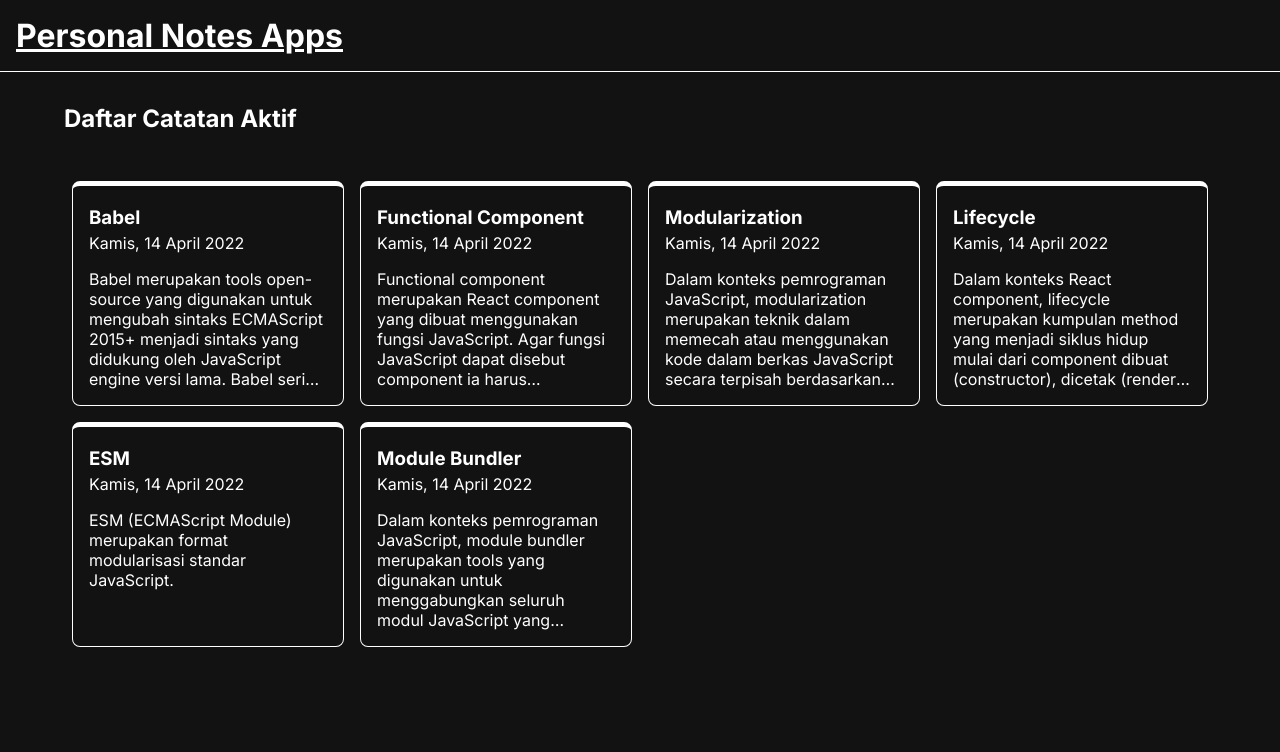
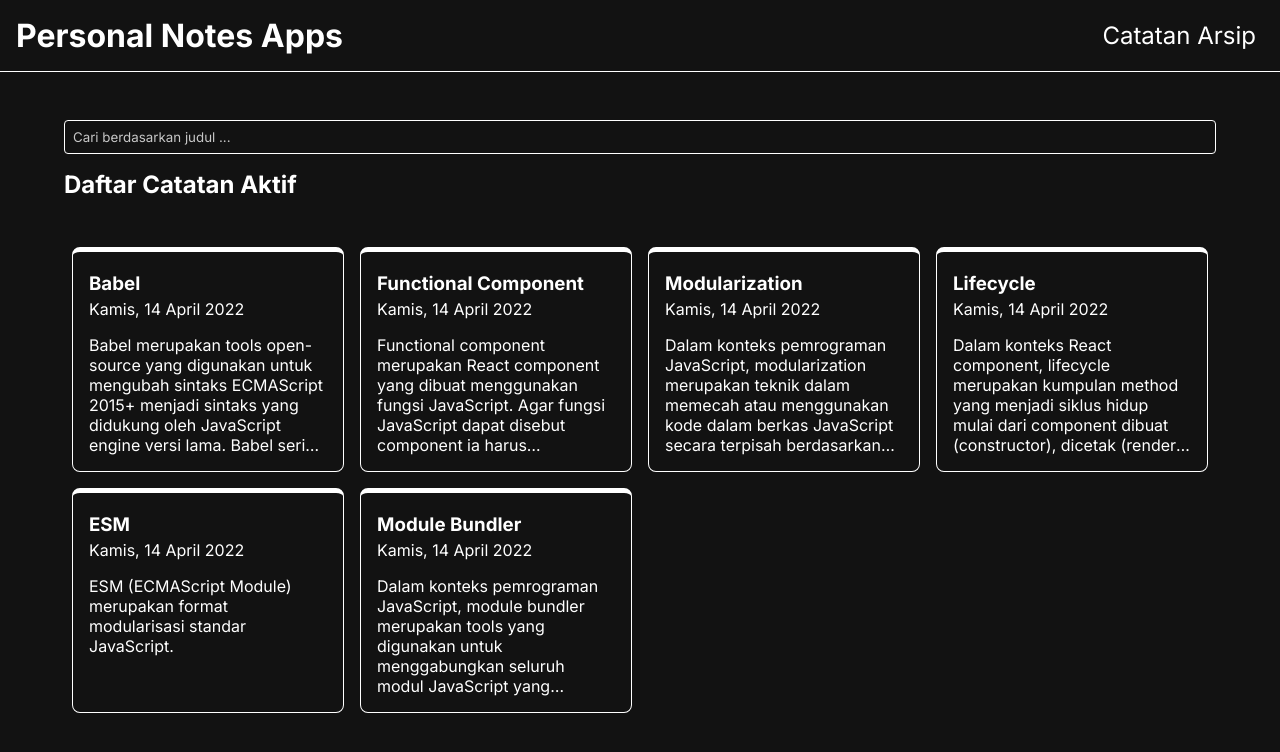
Before and after one commit to Pdz03/Personal-Notes-SPA, a React (Vite) app: page / in a window 1280 px wide. Shown: the top 752 px of the page. Built offline with nearby package versions, Linux system fonts and the light colour scheme.

Commit message:
Penambahan halaman detail

```diff
--- a/package.json
+++ b/package.json
@@ -9,9 +9,13 @@
     "preview": "vite preview"
   },
   "dependencies": {
+    "auto-bind": "^5.0.1",
+    "prop-types": "^15.8.1",
     "react": "^18.2.0",
     "react-dom": "^18.2.0",
-    "react-router-dom": "^6.14.1"
+    "react-icons": "^4.10.1",
+    "react-router-dom": "^6.14.1",
+    "sweetalert2": "^11.7.12"
   },
   "devDependencies": {
     "@types/react": "^18.0.28",
--- a/src/App.jsx
+++ b/src/App.jsx
@@ -1,18 +1,22 @@
 import React from 'react';
 import { Route, Routes, Link } from 'react-router-dom';
-import HomePage from './pages/HomePage';
 import AddPage from './pages/AddPage';
+import Navigation from './components/Navigation';
+import HomePageWrapper from './pages/HomePage';
+import DetailPage from './pages/DetailPage';
 
 function App() {
   return (
     <div className="app-container">
       <header>
-      <h1><Link to="/">Personal Notes Apps</Link></h1>
+      <h1><Link to="/" style={{textDecoration: 'none'}}>Personal Notes Apps</Link></h1>
+      <Navigation />
       </header>
       <main>
       <Routes>
-          <Route path="/" element={<HomePage />} />
+          <Route path="/" element={<HomePageWrapper />} />
           <Route path="/notes/new" element={<AddPage />} />
+          <Route path="/notes/:id" element={<DetailPage />} />
       </Routes>
       </main>
     </div>
--- /dev/null
+++ b/src/components/Detail.jsx
@@ -0,0 +1,38 @@
+import PropTypes from "prop-types";
+import { FaTrash } from "react-icons/fa";
+import { BiSolidArchiveIn } from "react-icons/bi"
+import { showFormattedDate } from "../utils/index";
+
+function Detail({ id, title, body, createdAt, archived, onDelete, onArchive }) {
+  const formattedDate = showFormattedDate(createdAt);
+
+  return (
+    <div className="section">
+      <div className="content">
+        <h2 className="detail-page__title">{title}</h2>
+        <p className="detail-page__createAt">{formattedDate}</p>
+        <p className="detail-page__body">{body}</p>
+        <p>{archived}</p>
+        <div className="detail-page__action">
+          <button className="action" type="button" onClick={() => onArchive(id)}>
+            <BiSolidArchiveIn />
+          </button>
+          <button className="action" type="button" onClick={() => onDelete(id)}>
+            <FaTrash />
+          </button>
+        </div>
+      </div>
+    </div>
+  );
+}
+
+Detail.propTypes = {
+  id: PropTypes.string.isRequired,
+  title: PropTypes.string.isRequired,
+  body: PropTypes.string.isRequired,
+  createdAt: PropTypes.string.isRequired,
+  archived: PropTypes.bool.isRequired,
+  onDelete: PropTypes.func.isRequired,
+};
+
+export default Detail;
--- /dev/null
+++ b/src/components/Navigation.jsx
@@ -0,0 +1,17 @@
+import React from 'react';
+import { Link } from 'react-router-dom';
+import { FaArchive } from 'react-icons/fa';
+
+function Navigation() {
+  return (
+    <nav className="navigation">
+      <ul>
+        <li>
+          <Link to="/archives" style={{textDecoration:'none'}}>Catatan Arsip</Link>
+        </li>
+      </ul>
+    </nav>
+  );
+}
+
+export default Navigation;
--- a/src/components/NoteItem.jsx
+++ b/src/components/NoteItem.jsx
@@ -1,17 +1,11 @@
 import React from 'react';
-// import DeleteButton from './DeleteButton';
-// import ArchiveButton from './ArchiveButton';
 import NoteItemBody from './NoteItemBody';
 import { showFormattedDate } from '../utils';
 
-function NoteItem({ title, body, createdAt, id, onDelete, onArchive, isArchive }) {
+function NoteItem({ title, body, createdAt, id, isArchive }) {
  return (
    <div className='note-item'>
-     <NoteItemBody title={title} body={body} date={showFormattedDate(createdAt)} />
-     <div className='note-item__action'>
-     {/* <DeleteButton id={id} onDelete={onDelete} />
-     <ArchiveButton id={id} onArchive={onArchive} isArchive={isArchive}/> */}
-     </div>
+     <NoteItemBody title={title} body={body} date={showFormattedDate(createdAt)} id={id} archived={isArchive} />
    </div>
  );
 }
--- a/src/components/NoteItemBody.jsx
+++ b/src/components/NoteItemBody.jsx
@@ -1,13 +1,24 @@
 import React from 'react';
+import { Link } from "react-router-dom";
+import PropTypes from "prop-types";
 
-function NoteItemBody({ title, date, body }) {
+function NoteItemBody({ title, date, body, id }) {
  return (
    <div className='note-item__content'>
-     <h3 className='note-item__title'>{title}</h3>
+     <h3 className='note-item__title'>
+     <Link to={`/notes/${id}`} style={{textDecoration: 'none'}}>{title}</Link>
+     </h3>
      <p className='note-item__date'>{date}</p>
      <p className='note-item__body'>{body}</p>
    </div>
  );
 }
 
+NoteItemBody.propTypes = {
+  id: PropTypes.string.isRequired,
+  title: PropTypes.string.isRequired,
+  body: PropTypes.string.isRequired,
+  date: PropTypes.string.isRequired,
+};
+
 export default NoteItemBody;
--- a/src/components/NoteList.jsx
+++ b/src/components/NoteList.jsx
@@ -9,6 +9,8 @@ function NoteList({ notes, onDelete, onArchive }) {
           <NoteItem
           key={note.id}
           id={note.id}
+          onArchive={onArchive}
+          isArchive={note.archived}
           {...note} />
         ))
       }
--- /dev/null
+++ b/src/components/SearchBar.jsx
@@ -0,0 +1,21 @@
+import React from 'react';
+import PropTypes from 'prop-types';
+
+function SearchBar({ keyword, keywordChange }) {
+  return (
+    <div className='search-bar'>
+    <input
+      type="text"
+      placeholder="Cari berdasarkan judul ..."
+      value={keyword}
+      onChange={(event) => keywordChange(event.target.value)} />
+      </div>
+  )
+}
+
+SearchBar.propType = {
+  keyword: PropTypes.string.isRequired,
+  keywordChange: PropTypes.func.isRequired
+}
+
+export default SearchBar;
--- /dev/null
+++ b/src/pages/DetailPage.jsx
@@ -0,0 +1,104 @@
+import React from "react";
+import { useNavigate, useParams } from "react-router-dom";
+import PropTypes from "prop-types";
+import Detail from "../components/Detail";
+import { getNote, deleteNote } from "../utils/local-data";
+import Swal from 'sweetalert2';
+import autoBind from 'auto-bind';
+// import NoteDetailEmpty from "../components/DetailNote/NoteDetailEmpty";
+
+function DetailPageWrapper() {
+  const { id } = useParams();
+  const navigate = useNavigate();
+  return <DetailPage id={id} navigate={navigate} />;
+}
+
+class DetailPage extends React.Component {
+  constructor(props) {
+    super(props);
+
+    this.state = {
+      note: null,
+      initializing: true,
+    };
+    autoBind(this);
+  }
+
+  async componentDidMount() {
+    const data  = await getNote(this.props.id);
+    this.setState(() => {
+      return {
+        note: data,
+        initializing: false,
+      };
+    });
+  }
+
+  async onDeleteHandler(id) {
+    await Swal.fire({
+      title: 'Apakah anda yakin?',
+      text: "Anda akan menghapus catatan ini!",
+      icon: 'warning',
+      showCancelButton: true,
+      confirmButtonColor: '#3085d6',
+      cancelButtonColor: '#d33',
+      cancelButtonText: 'Batal',
+      confirmButtonText: 'Ya, hapus!'
+    }).then((result) => {
+      if (result.isConfirmed) {
+        Swal.fire(
+          'Deleted!',
+          'Catatan telah terhapus.',
+          'success'
+        )
+        deleteNote(id);
+        this.props.navigate("/");
+      }
+    })
+  }
+
+  async onArchiveHandler(id) {
+    await Swal.fire({
+      title: 'Apakah anda yakin?',
+      text: "Anda akan mengarsipkan catatan ini!",
+      icon: 'warning',
+      showCancelButton: true,
+      confirmButtonColor: '#3085d6',
+      cancelButtonColor: '#d33',
+      cancelButtonText: 'Batal',
+      confirmButtonText: 'Ya, arsipkan!'
+    }).then((result) => {
+      if (result.isConfirmed) {
+        Swal.fire(
+          'Deleted!',
+          'Catatan anda telah diarsipkan',
+          'success'
+        )
+        ArchiveNote(id);
+        this.props.navigate("/");
+      }
+    })
+  }
+
+  render() {
+    if (this.state.initializing) {
+      return null;
+    }
+    // if (!this.state.note) {
+    //   return <NoteDetailEmpty />;
+    // }
+
+    return (
+      <section>
+        <Detail {...this.state.note} onDelete={this.onDeleteHandler} onArchive={this.onArchiveHandler} />
+      </section>
+    );
+  }
+}
+
+DetailPage.propTypes = {
+  id: PropTypes.string.isRequired,
+  navigate: PropTypes.func.isRequired,
+};
+
+export default DetailPageWrapper;
--- a/src/pages/HomePage.jsx
+++ b/src/pages/HomePage.jsx
@@ -1,68 +1,56 @@
 import React from 'react';
 import NoteList from '../components/NoteList';
 import { useSearchParams } from 'react-router-dom';
-import { getAllNotes } from '../utils/local-data';
-// import SearchBar from '../components/SearchBar';
+import { getActiveNotes } from '../utils/local-data';
+import SearchBar from '../components/SearchBar';
 
-// function HomePageWrapper() {
-//     const [searchParams, setSearchParams] = useSearchParams();
-//     const keyword = searchParams.get('keyword');
-//     function changeSearchParams(keyword) {
-//       setSearchParams({ keyword });
-//     }
+function HomePageWrapper() {
+    const [searchParams, setSearchParams] = useSearchParams();
+    const keyword = searchParams.get('keyword');
+    function changeSearchParams(keyword) {
+      setSearchParams({ keyword });
+    }
 
-//     return <HomePage defaultKeyword={keyword} keywordChange={changeSearchParams} />
-//   }
+    return <HomePage defaultKeyword={keyword} keywordChange={changeSearchParams} />
+  }
 
 class HomePage extends React.Component {
   constructor(props) {
     super(props);
 
     this.state = {
-        notes: getAllNotes(),
+        notes: getActiveNotes(),
         keyword: props.defaultKeyword || '',
       }
-
-    this.onDeleteHandler = this.onDeleteHandler.bind(this);
-    // this.onKeywordChangeHandler = this.onKeywordChangeHandler.bind(this);
+    this.onKeywordChangeHandler = this.onKeywordChangeHandler.bind(this);
   }
 
-  onDeleteHandler(id) {
-    deleteContact(id);
 
-    // update the contact state from data.js
+  onKeywordChangeHandler(keyword) {
     this.setState(() => {
       return {
-        notes: getAllNotes(),
+        keyword,
       }
     });
+
+    this.props.keywordChange(keyword);
   }
 
-  // onKeywordChangeHandler(keyword) {
-  //   this.setState(() => {
-  //     return {
-  //       keyword,
-  //     }
-  //   });
-
-  //   this.props.keywordChange(keyword);
-  // }
-
   render() {
-    // const contacts = this.state.notes.filter((note) => {
-    //     return note.name.toLowerCase().includes(
-    //       this.state.keyword.toLowerCase()
-    //     );
-    //   });
+    const notes = this.state.notes.filter((note) => {
+        return note.title.toLowerCase().includes(
+          this.state.keyword.toLowerCase()
+        );
+      });
 
     return (
       <section>
-        {/* <SearchBar keyword={this.state.keyword} keywordChange={this.onKeywordChangeHandler} /> */}
+        <SearchBar keyword={this.state.keyword} keywordChange={this.onKeywordChangeHandler} />
         <h2>Daftar Catatan Aktif</h2>
-        <NoteList notes={this.state.notes} onDelete={this.onDeleteHandler} />
+        <NoteList notes={notes} />
       </section>
     )
   }
 }
 
-export default HomePage;
+export default HomePageWrapper;
```
Also changed, not shown: 1 other file (tests, documents, lock files or other folders).
